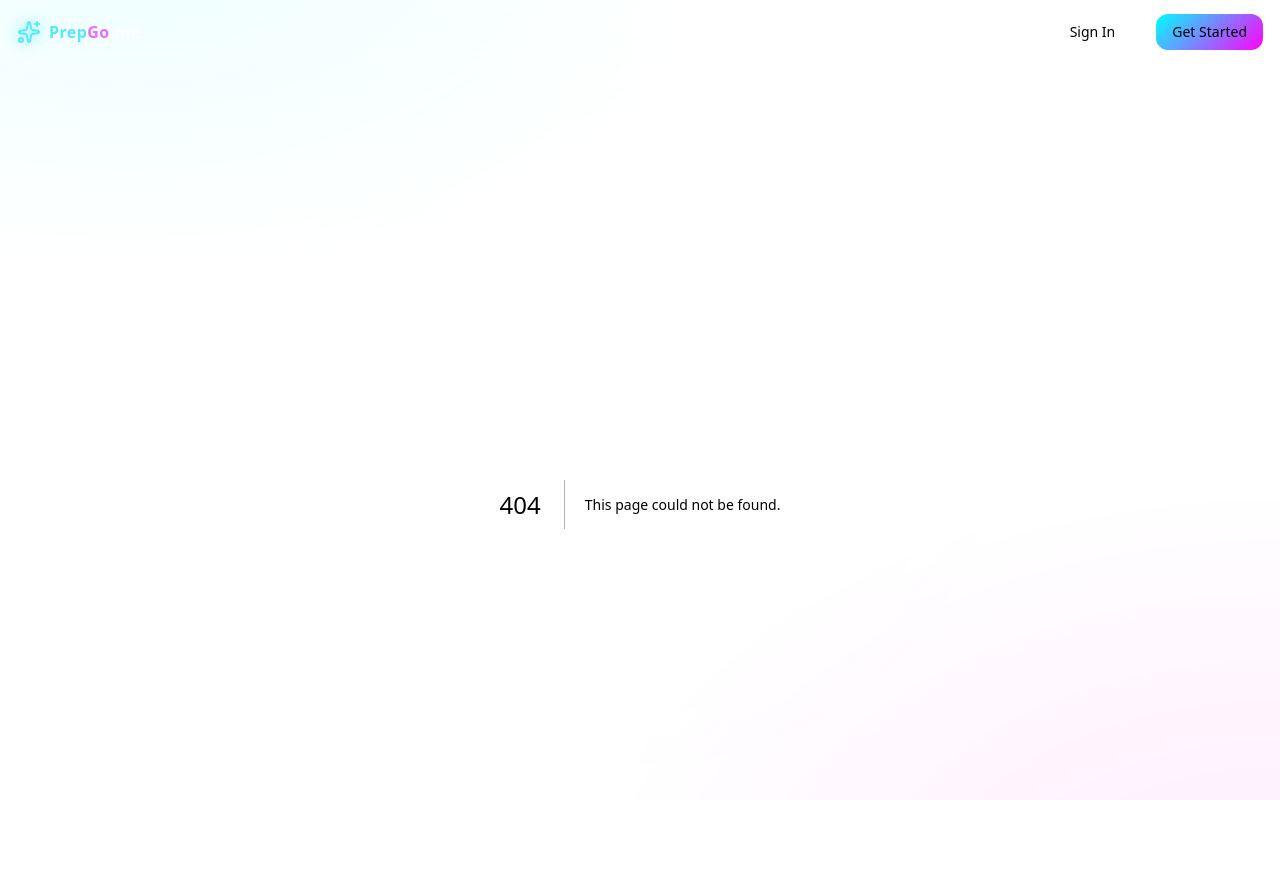
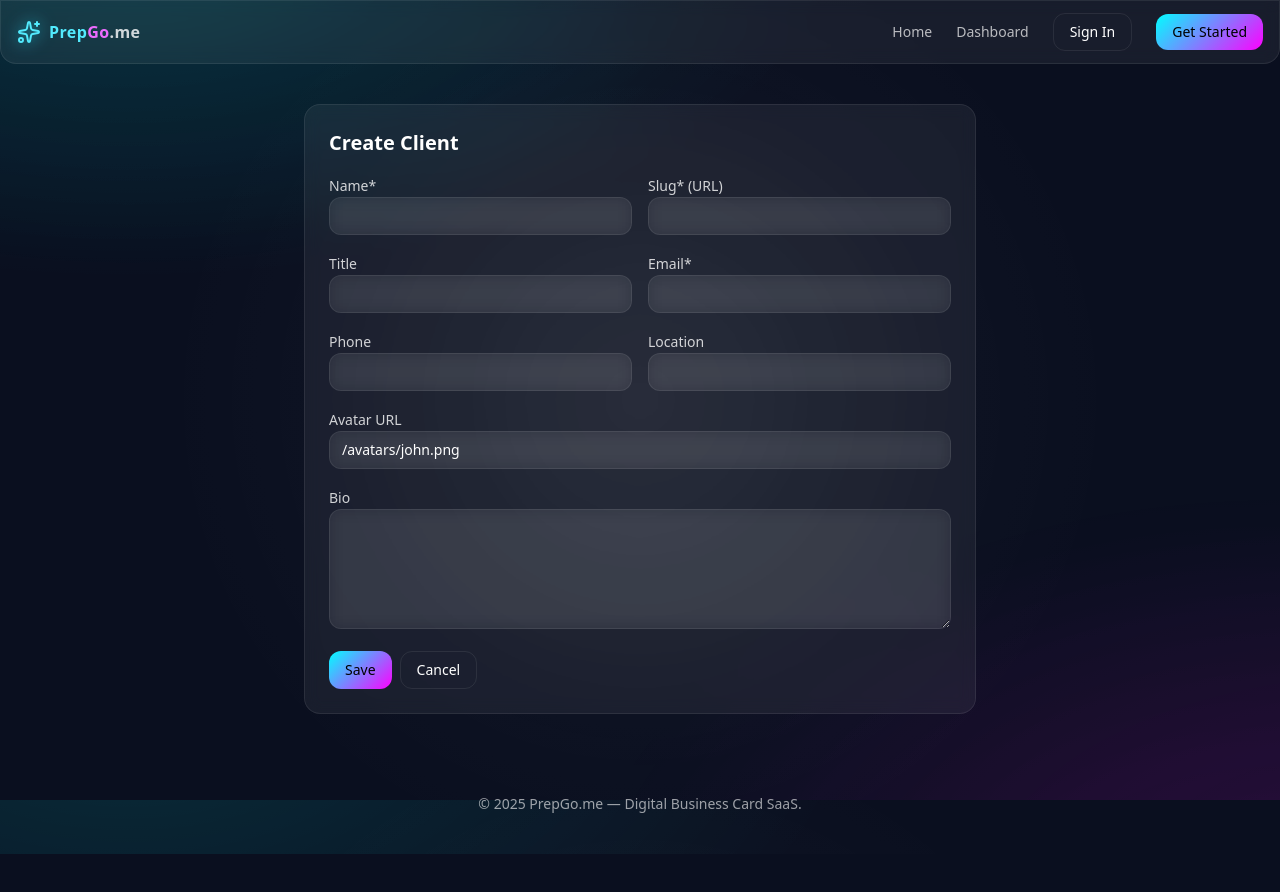
Before and after one commit to Kobby-Jones/digital_card_frontend, a Next.js app: page /admin/new in a window 1280 px wide. Before the commit this address had no page. Shown: the top 892 px of the page. After the commit the page ends 854 px from the top, so only its background shows below. Built offline with nearby package versions, Linux system fonts and the light colour scheme.

Commit message:
Create client page

```diff
--- /dev/null
+++ b/app/admin/new/page.tsx
@@ -0,0 +1,62 @@
+"use client";
+import { Input } from "@/components/ui/input";
+import { Textarea } from "@/components/ui/textarea";
+import { Label } from "@/components/ui/label";
+import { Button } from "@/components/ui/button";
+import { useClients } from "@/context/clients-context";
+import { useRouter } from "next/navigation";
+import { useState } from "react";
+import { useToast } from "@/components/ui/toast";
+
+export default function NewClient() {
+  const { add } = useClients();
+  const router = useRouter();
+  const { push } = useToast();
+
+  const [form, setForm] = useState({
+    name: "", title: "", email: "", phone: "", location: "", slug: "", bio: "", avatarUrl: "/avatars/john.png"
+  });
+
+  function onSubmit() {
+    if (!form.name || !form.slug || !form.email) { push({ title: "Fill required fields" }); return; }
+    const id = crypto.randomUUID();
+    add({
+      id,
+      slug: form.slug.toLowerCase(),
+      name: form.name,
+      title: form.title,
+      email: form.email,
+      phone: form.phone,
+      location: form.location,
+      bio: form.bio || "New client biography.",
+      avatarUrl: form.avatarUrl,
+      socials: [],
+      gallery: [],
+      accent: "dual",
+      createdAt: new Date().toISOString(),
+      updatedAt: new Date().toISOString()
+    });
+    push({ title: "Client created" });
+    router.push("/admin");
+  }
+
+  return (
+    <div className="max-w-2xl mx-auto space-y-4 glass rounded-2xl p-6">
+      <h2 className="text-xl font-semibold">Create Client</h2>
+      <div className="grid md:grid-cols-2 gap-4">
+        <div><Label>Name*</Label><Input value={form.name} onChange={e=>setForm(f=>({...f,name:e.target.value}))} /></div>
+        <div><Label>Slug* (URL)</Label><Input value={form.slug} onChange={e=>setForm(f=>({...f,slug:e.target.value.replace(/\s+/g,'-')}))} /></div>
+        <div><Label>Title</Label><Input value={form.title} onChange={e=>setForm(f=>({...f,title:e.target.value}))} /></div>
+        <div><Label>Email*</Label><Input type="email" value={form.email} onChange={e=>setForm(f=>({...f,email:e.target.value}))} /></div>
+        <div><Label>Phone</Label><Input value={form.phone} onChange={e=>setForm(f=>({...f,phone:e.target.value}))} /></div>
+        <div><Label>Location</Label><Input value={form.location} onChange={e=>setForm(f=>({...f,location:e.target.value}))} /></div>
+        <div className="md:col-span-2"><Label>Avatar URL</Label><Input value={form.avatarUrl} onChange={e=>setForm(f=>({...f,avatarUrl:e.target.value}))} /></div>
+        <div className="md:col-span-2"><Label>Bio</Label><Textarea value={form.bio} onChange={e=>setForm(f=>({...f,bio:e.target.value}))} /></div>
+      </div>
+      <div className="flex gap-2">
+        <Button onClick={onSubmit}>Save</Button>
+        <Button variant="outline" onClick={()=>history.back()}>Cancel</Button>
+      </div>
+    </div>
+  );
+}
```
